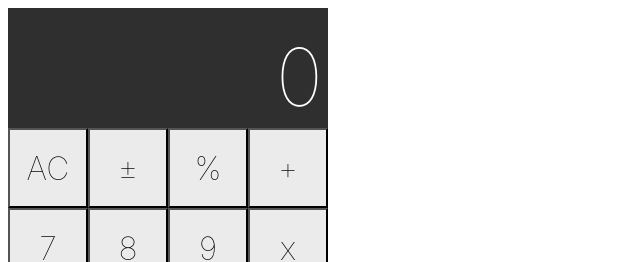
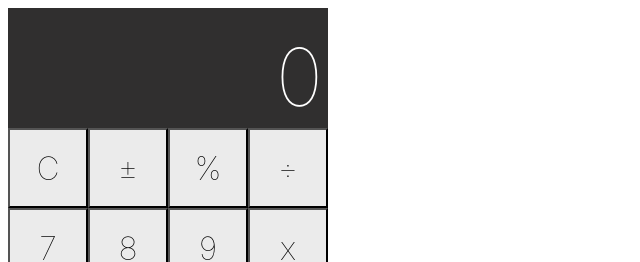
Before and after one commit to AlexLintu/React-challenges, a React (Create React App) app in the folder calculator-app/: page / in a window 1280 px wide. Shown: the top 262 px of the page, without its empty margins (0-640 px from the left). Built offline with nearby package versions, Linux system fonts and the light colour scheme.

Commit message:
Added new state

```diff
--- a/calculator-app/src/App.js
+++ b/calculator-app/src/App.js
@@ -50,31 +50,37 @@ class App extends Component {
     });
   }
 
+  performOperation(operator) {
+    this.setState({
+      waitingForOperand: true
+    });
+  }
+
   render() {
     const { displayValue } = this.state
 
     return (
       <div className="calculator">
         <div className="calculator-display">{displayValue}</div>
-        <button className="calculator-key key-clear" onClick={() => this.clearDisplay()}>AC</button>
+        <button className="calculator-key key-clear" onClick={() => this.clearDisplay()}>C</button>
         <button className="calculator-key key-sign" onClick={() => this.toggleSign()}>±</button>
         <button className="calculator-key key-percent" onClick={() => this.inputPercent()}>%</button>
-        <button className="calculator-key key-divide">+</button>
+        <button className="calculator-key key-divide" onClick={() => this.performOperation('/')}>÷</button>
         <button className="calculator-key key-7" onClick={() => this.inputDigit(7)}>7</button>
         <button className="calculator-key key-8" onClick={() => this.inputDigit(8)}>8</button>
         <button className="calculator-key key-9" onClick={() => this.inputDigit(9)}>9</button>
-        <button className="calculator-key key-multiply">x</button>
+        <button className="calculator-key key-multiply" onClick={() => this.performOperation('*')}>x</button>
         <button className="calculator-key key-4" onClick={() => this.inputDigit(4)}>4</button>
         <button className="calculator-key key-5" onClick={() => this.inputDigit(5)}>5</button>
         <button className="calculator-key key-6" onClick={() => this.inputDigit(6)}>6</button>
-        <button className="calculator-key key-subtract">-</button>
+        <button className="calculator-key key-subtract" onClick={() => this.performOperation('-')}>-</button>
         <button className="calculator-key key-1" onClick={() => this.inputDigit(1)}>1</button>
         <button className="calculator-key key-2" onClick={() => this.inputDigit(2)}>2</button>
         <button className="calculator-key key-3" onClick={() => this.inputDigit(3)}>3</button>
-        <button className="calculator-key key-add">+</button>
+        <button className="calculator-key key-add" onClick={() => this.performOperation('+')}>+</button>
         <button className="calculator-key key-0" onClick={() => this.inputDigit(0)}>0</button>
         <button className="calculator-key key-dot" onClick={() => this.inputDot()}>.</button>
-        <button className="calculator-key key-equal">=</button>
+        <button className="calculator-key key-equal" onClick={() => this.performOperation('=')}>=</button>
       </div>
     );
   }
```
